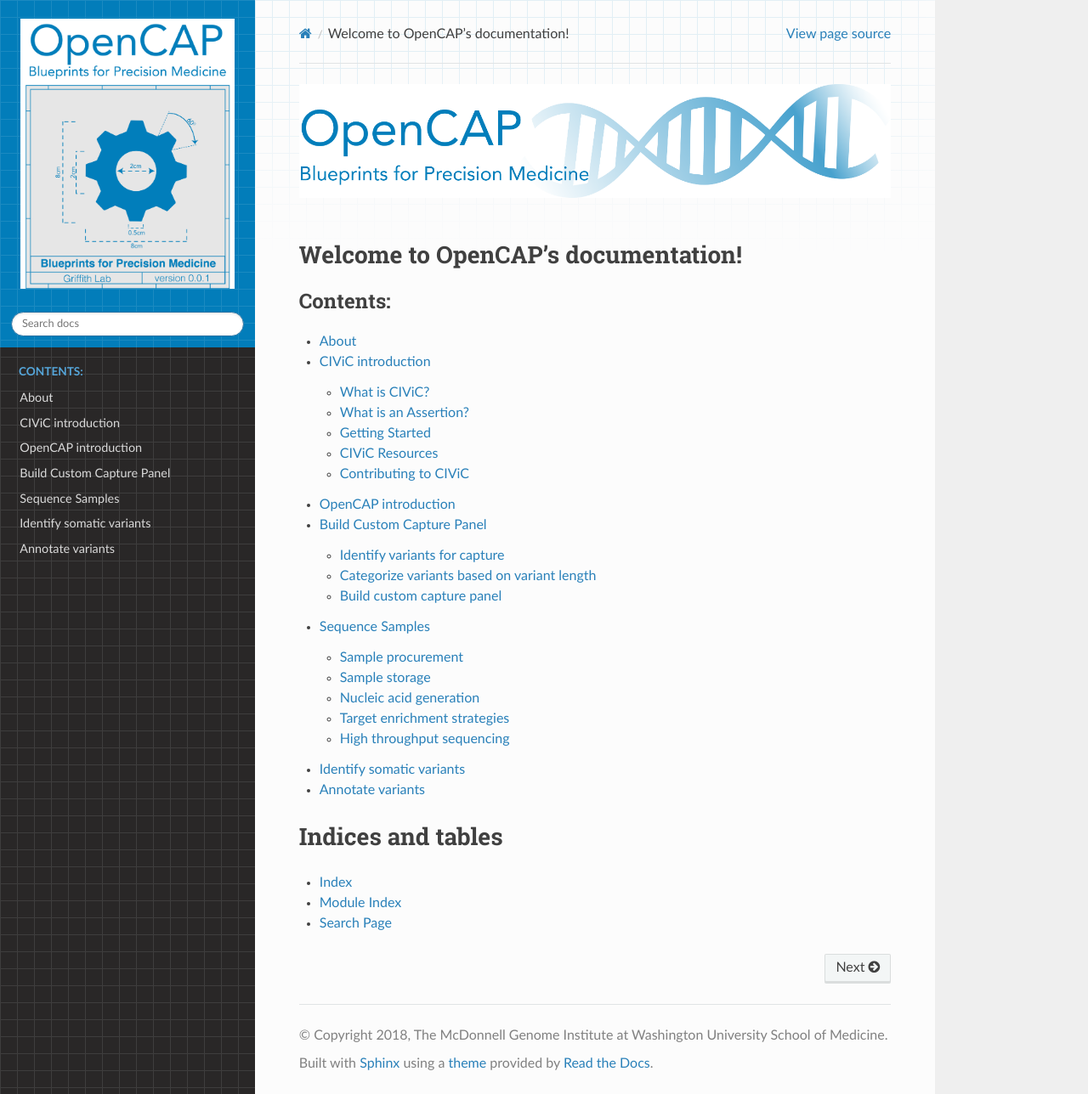
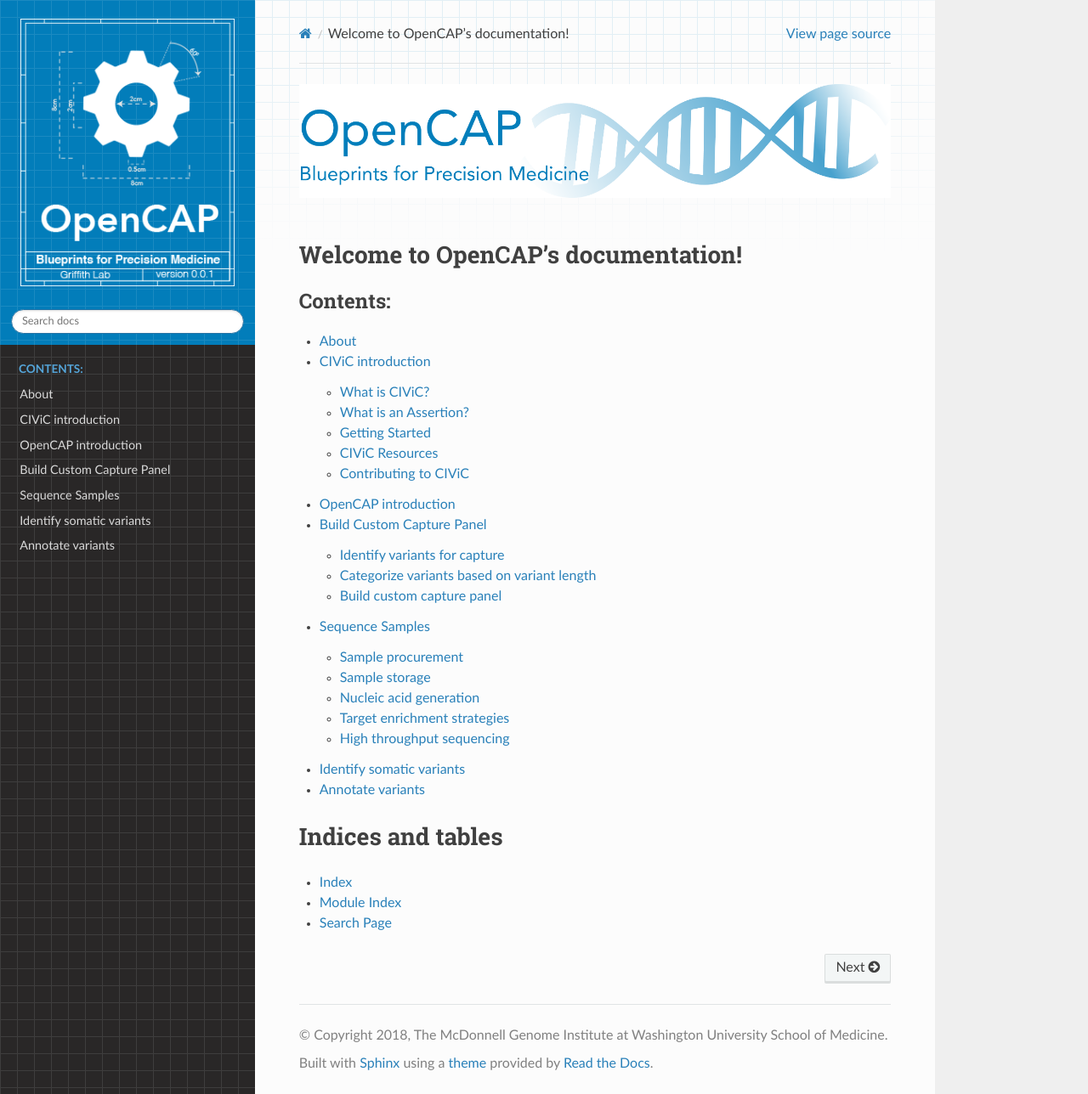
Before and after one commit to griffithlab/civic-panel, a Sphinx documentation site: the page built from docs/index.rst, in a window 1280 px wide and 1288 px high. Shown: the whole window at 85% size. Built offline with Sphinx 7.4.7 and the Read the Docs theme 2.0.0, drawn with Linux system fonts in a browser that asks for light colours.

Commit message:
removed basicstrap dependency, options

```diff
--- a/docs/conf.py
+++ b/docs/conf.py
@@ -41,7 +41,6 @@
 extensions = [
 'nbsphinx',
 'sphinx.ext.mathjax',
-'sphinxjp.themes.basicstrap'
 ]
 
 # Add any paths that contain templates here, relative to this directory.
@@ -85,16 +84,10 @@
 #
 
 html_theme_options = {
-    'bootswatch_theme': 'cosmo',
-    'navbar_title': "Home",
-    'navbar_site_name': 'Menu',
-    'source_link_position': False,
-    'navbar_sidebarrel': False,
-    'navbar_pagenav': False,
     'logo_only': True
 }
 
-html_logo =  'images/logo.png'
+html_logo =  '_static/img/opencap-logo.png'
 
 html_favicon = "images/flavicon.png"
 
```
